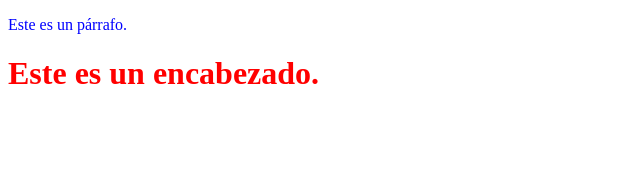
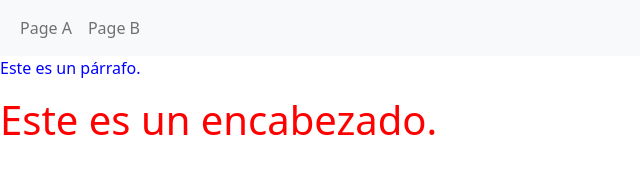
Before and after one commit to RicardoSoberanis/PRACTICA_01_SSGV2, a plain HTML site: page index.html in a window 1280 px wide. Shown: the whole page, without its empty margins (0-640 px from the left). Drawn offline with nearby package versions, Linux system fonts and the light colour scheme.

Commit message:
Nueva rama feature1 creada

```diff
--- a/index.html
+++ b/index.html
@@ -3,10 +3,25 @@
 <head>
     <meta charset="UTF-8">
     <meta name="viewport" content="width=device-width, initial-scale=1.0">
-    <title>INICIO P02</title>
+    <title>INICIO P01</title>
+    <link href="https://cdn.jsdelivr.net/npm/bootstrap@5.2.3/dist/css/bootstrap.min.css" rel="stylesheet">
+    <script src="https://cdn.jsdelivr.net/npm/bootstrap@5.2.3/dist/js/bootstrap.bundle.min.js"></script>
     <link rel="stylesheet" href="styles/style.css">
 </head>
 <body>
+    <nav class="navbar navbar-expand-sm bg-light">
+        <div class="container-fluid">
+            <ul class="navbar-nav">
+                <li class="nav-item">
+                    <a class="nav-link" href="page_a.html">Page A</a>
+                </li>
+                <li class="nav-item">
+                    <a class="nav-link" href="page_b.html">Page B</a>
+                </li>
+            </ul>
+        </div>
+    </nav>
+
     <p>Este es un párrafo.</p>
     <h1>Este es un encabezado.</h1>
 </body>
```
